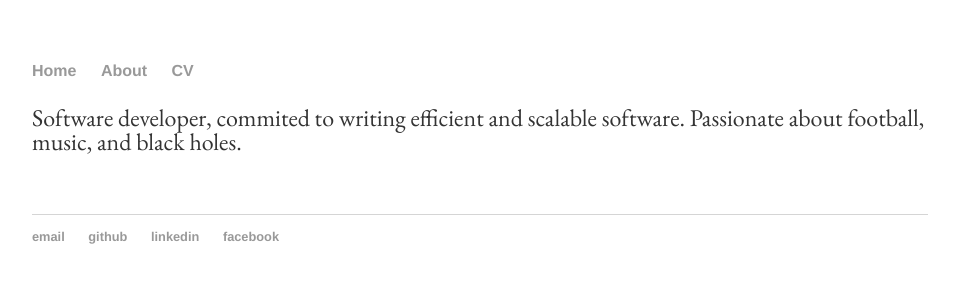
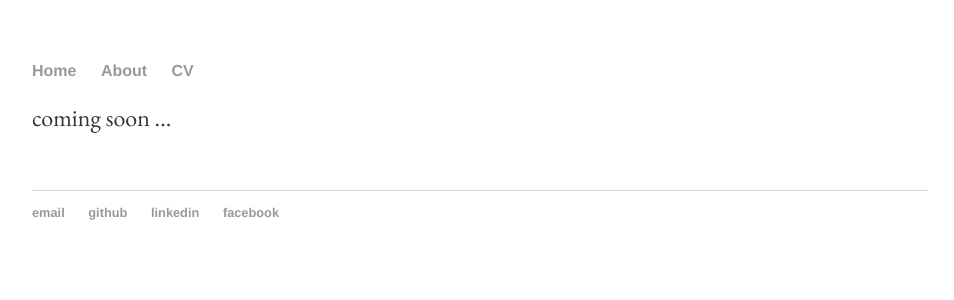
Before and after one commit to harishankarv/harishankarv.github.io, a Jekyll site: the page built from about/index.html, in a window 1280 px wide. Shown: the top 300 px of the page, without its empty margins (160-1114 px from the left). Built offline with Jekyll 4.4.1, drawn with Linux system fonts in a browser that asks for light colours.

Commit message:
Update index.html

```diff
--- a/about/index.html
+++ b/about/index.html
@@ -5,6 +5,6 @@ title: About Harishankar Vishwanathan
 
 	<div class="about">
 		<p>
-		Software developer, commited to writing efficient and scalable software. Passionate about football, music, and black holes.
+		coming soon ...
 		</p>
 	</div>
```
